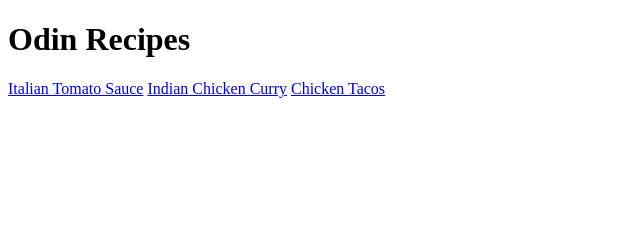
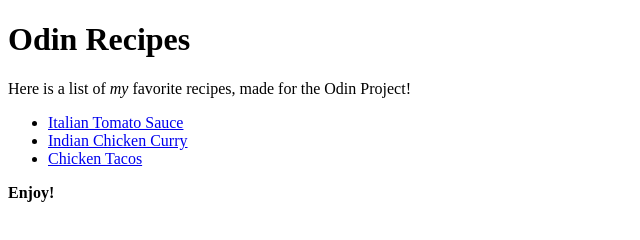
Before and after one commit to NaHrsco/odin-recipes, a plain HTML site: page index.html in a window 1280 px wide. Shown: the whole page, without its empty margins (0-640 px from the left). Drawn offline with Linux system fonts and the light colour scheme.

Commit message:
Tweak positioning of text for all recipes
Changed position of home page, change index design by adding an <ul> and adding extra text

```diff
--- a/index.html
+++ b/index.html
@@ -7,9 +7,13 @@
 
     <body>
         <h1>Odin Recipes</h1>
-        <a href="recipes/tomato-sauce.html">Italian Tomato Sauce</a>
-        <a href="recipes/indian-chicken-curry.html">Indian Chicken Curry</a>
-        <a href="recipes/chicken-tacos.html">Chicken Tacos</a>
+        <p>Here is a list of <em>my</em> favorite recipes, made for the Odin Project!</p>
+        <ul>
+            <li><a href="recipes/tomato-sauce.html">Italian Tomato Sauce</a></li>
+            <li><a href="recipes/indian-chicken-curry.html">Indian Chicken Curry</a></li>
+            <li><a href="recipes/chicken-tacos.html">Chicken Tacos</a></li>
+        </ul>
+        <p><strong>Enjoy!</strong></p>
     </body>
 
 </html>
```
Also changed, not shown: recipes/chicken-tacos.html (+12 -4 lines), recipes/indian-chicken-curry.html (+1 -1 lines), recipes/tomato-sauce.html (+1 -1 lines).
